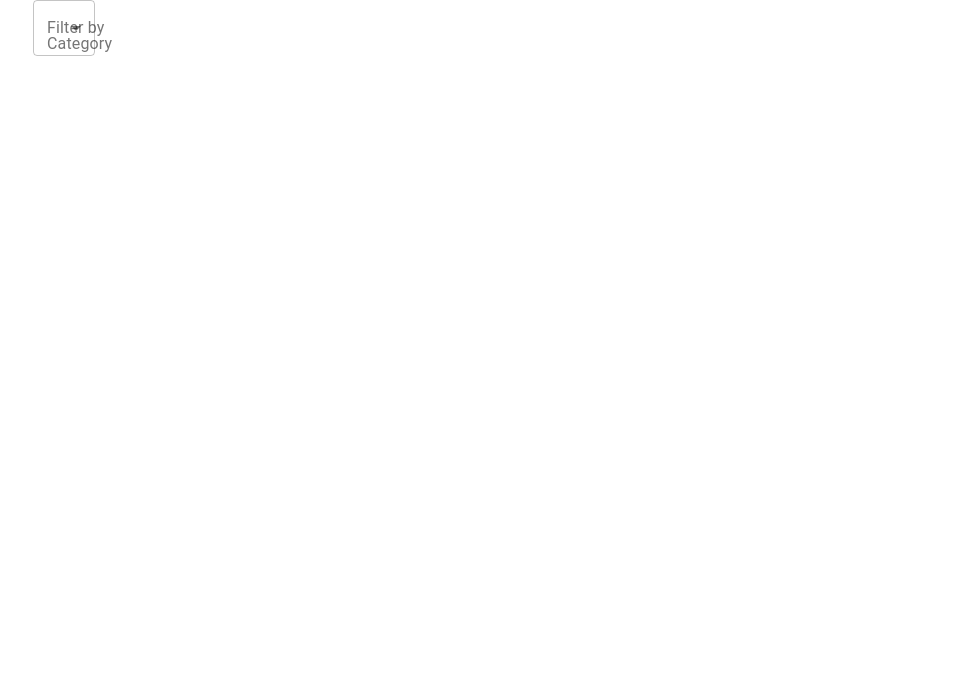
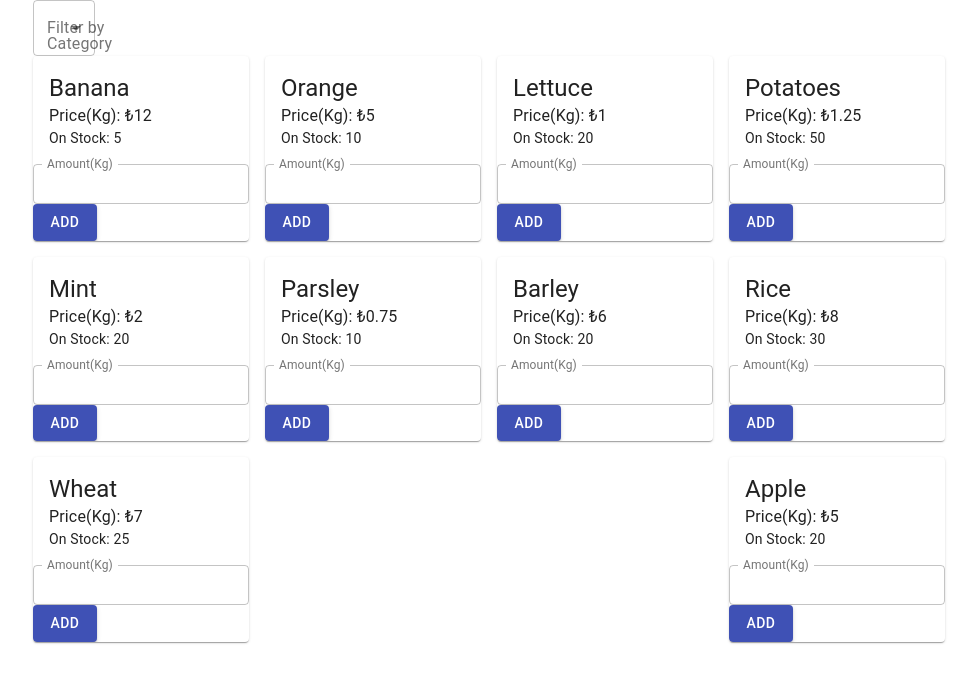
Before and after one commit to SalahAdDin/shopping-cart, a React (Create React App) app: page / in a window 1280 px wide. Shown: the top 682 px of the page, without its empty margins (151-1128 px from the left). Built offline with nearby package versions, Linux system fonts and the light colour scheme; data requests are answered from the project's data file.

Commit message:
Rendering all products.

```diff
--- a/src/components/ProductList.js
+++ b/src/components/ProductList.js
@@ -12,7 +12,8 @@ const ProductList = () => {
     loadProducts()
   }, [])
 
-  const products = useSelector((state) => state.products)
+  const products = useSelector((state) => state.products.products)
+
   return <Products products={products} />
 }
 
--- /dev/null
+++ b/src/components/elements/Product.js
@@ -0,0 +1,45 @@
+import React from "react"
+import PropTypes from "prop-types"
+import { Button, Card, CardContent, TextField, Typography } from "@material-ui/core"
+
+const Product = ({ name, price, stock }) => {
+  return (
+    <Card>
+      <CardContent>
+        <Typography component="h5" variant="h5">
+          {name}
+        </Typography>
+        <Typography variant="body1" component="p">
+          Price(Kg): &#8378;{price}
+        </Typography>
+        <Typography variant="body2" component="p">
+          On Stock: {stock}
+        </Typography>
+      </CardContent>
+      <form>
+        <TextField
+          label="Amount(Kg)"
+          variant="outlined"
+          color="secondary"
+          id="amount"
+          type="number"
+          InputLabelProps={{
+            shrink: true,
+          }}
+          size="small"
+        />
+        <Button variant="contained" color="primary">
+          Add
+        </Button>
+      </form>
+    </Card>
+  )
+}
+
+Product.propTypes = {
+  name: PropTypes.string,
+  price: PropTypes.number,
+  stock: PropTypes.number,
+}
+
+export default Product
--- a/src/components/views/Products.js
+++ b/src/components/views/Products.js
@@ -3,10 +3,11 @@ import PropTypes from "prop-types"
 import { useDispatch, useSelector } from "react-redux"
 import { Grid, FormControl, InputLabel, Select, MenuItem } from "@material-ui/core"
 import { filterByCategory } from "../../actions/productsActions"
+import Product from "../elements/Product"
 
 const categories = ["fruits", "grains", "herbs", "vegetables"]
 
-const Products = ({ products = 0 }) => {
+const Products = ({ products = [] }) => {
   const [category, setCategory] = useState("")
   const dispatch = useDispatch()
 
@@ -32,8 +33,16 @@ const Products = ({ products = 0 }) => {
           ))}
         </Select>
       </FormControl>
-      <Grid container justify="space-between">
-        {products.length === 0 && products?.map()}
+      <Grid container justify="space-between" spacing={2}>
+        {products.length !== 0 &&
+          products?.map(
+            (product) =>
+              product.stock > 0 && (
+                <Grid item component="article" xs={6} sm={4} md={3}>
+                  <Product key={"product_" + product.id} {...product} />
+                </Grid>
+              )
+          )}
       </Grid>
     </>
   )
```
